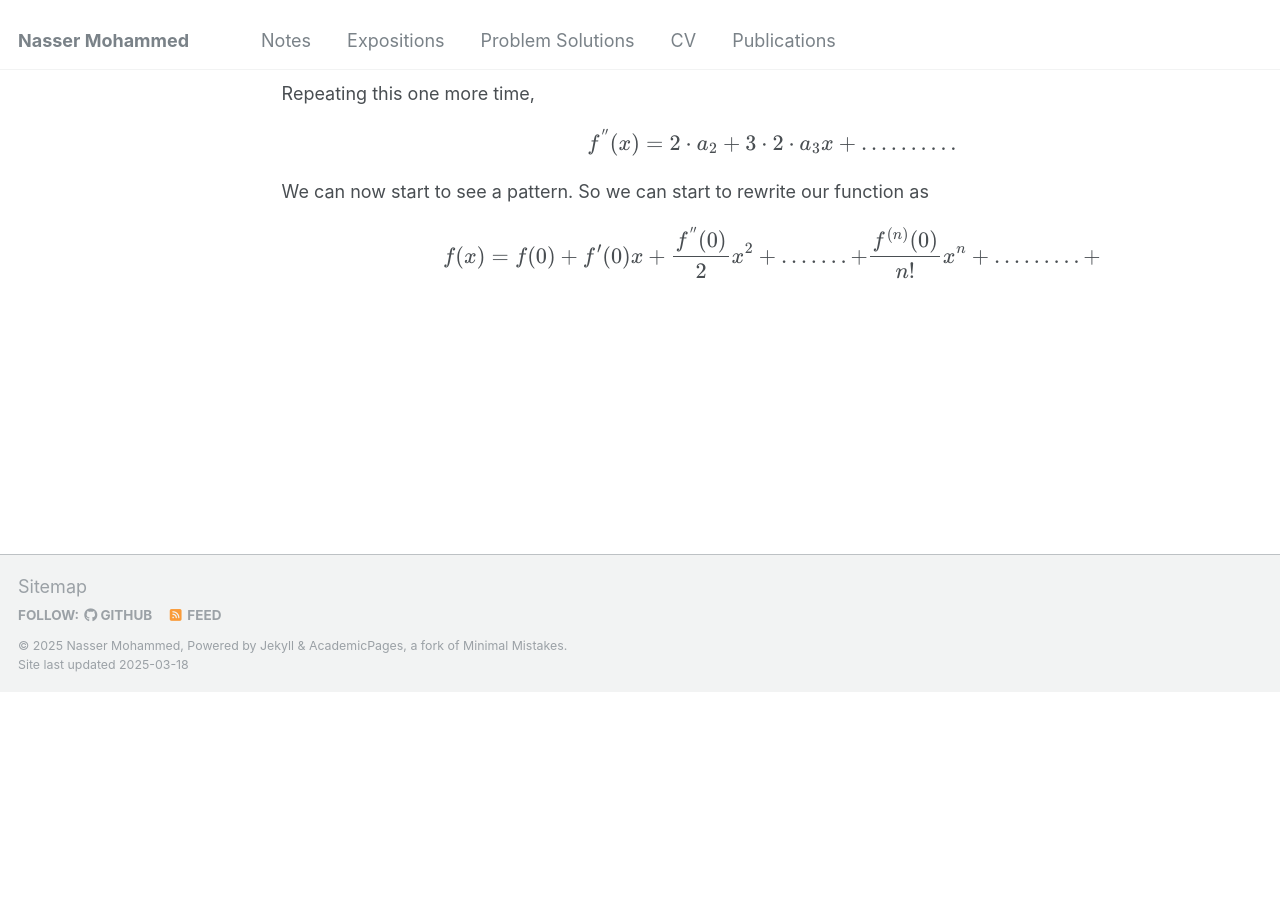
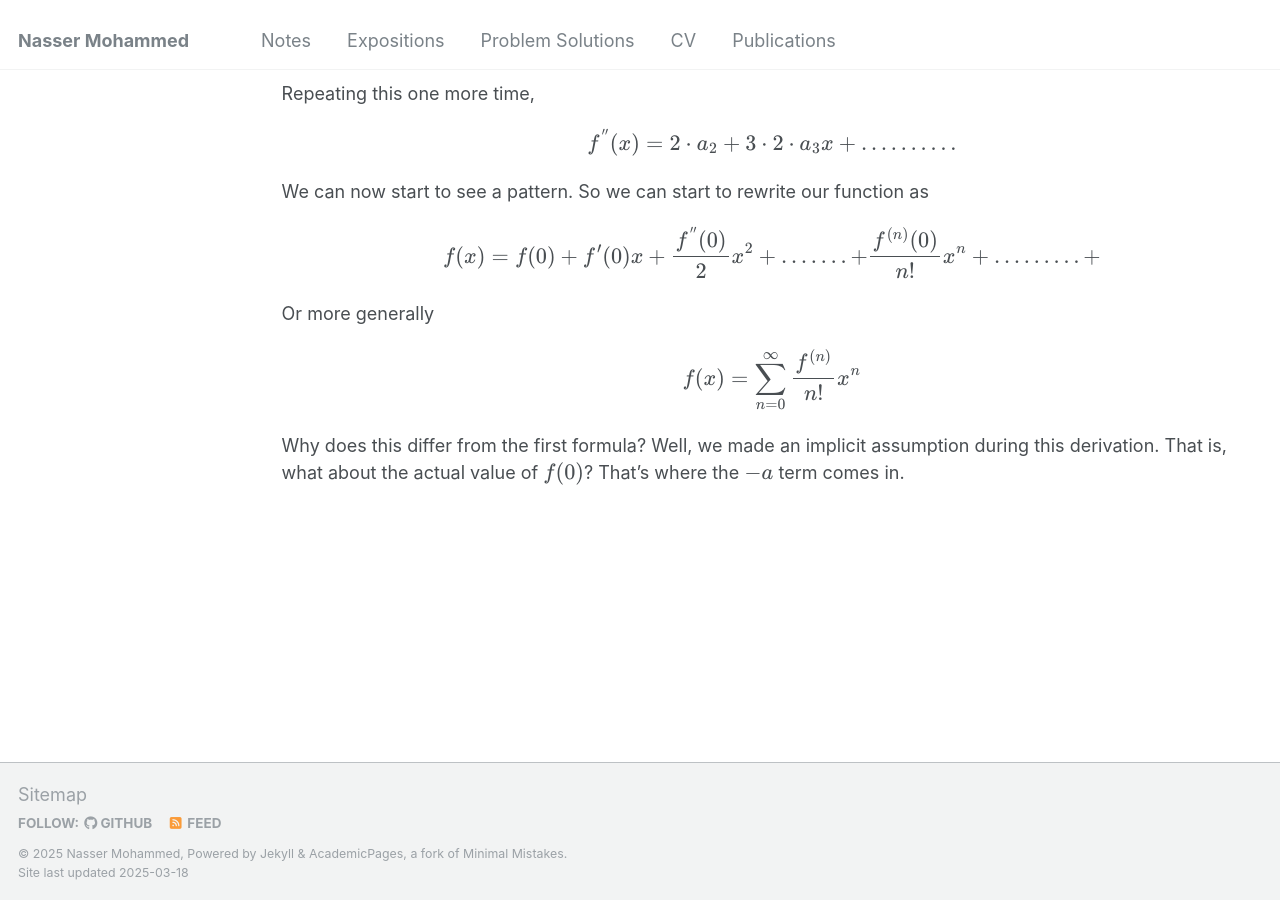
Before and after one commit to Nasser-Mohammed/Nasser-Mohammed.github.io, a Jekyll site: the page built from _pages/notes/numerical-analysis/taylor-poly.md, in a window 1280 px wide and 900 px high, scrolled down 1132 px. Built offline with Jekyll 4.4.1, drawn with Linux system fonts in a browser that asks for light colours; before the commit the page ends 1824 px from its top, so only the background shows below that.

Commit message:
Update taylor-poly.md

```diff
--- a/_pages/notes/numerical-analysis/taylor-poly.md
+++ b/_pages/notes/numerical-analysis/taylor-poly.md
@@ -31,3 +31,6 @@ Repeating this one more time,
 \\[f^{\'\'}(x) = 2\cdot a_2 + 3\cdot 2 \cdot a_3x + ..........\\]
 We can now start to see a pattern. So we can start to rewrite our function as
 \\[f(x) = f(0) + f'(0)x + \frac{f^{\'\'}(0)}{2}x^2 + ....... + \frac{f^{(n)}(0)}{n!}x^n + ......... +\\]
+Or more generally
+\\[f(x) = \sum_{n=0}^{\infty}\frac{f^{(n)}}{n!}x^n\\]
+Why does this differ from the first formula? Well, we made an implicit assumption during this derivation. That is, what about the actual value of \\(f(0)\\)? That's where the \\(-a\\) term comes in.
```
